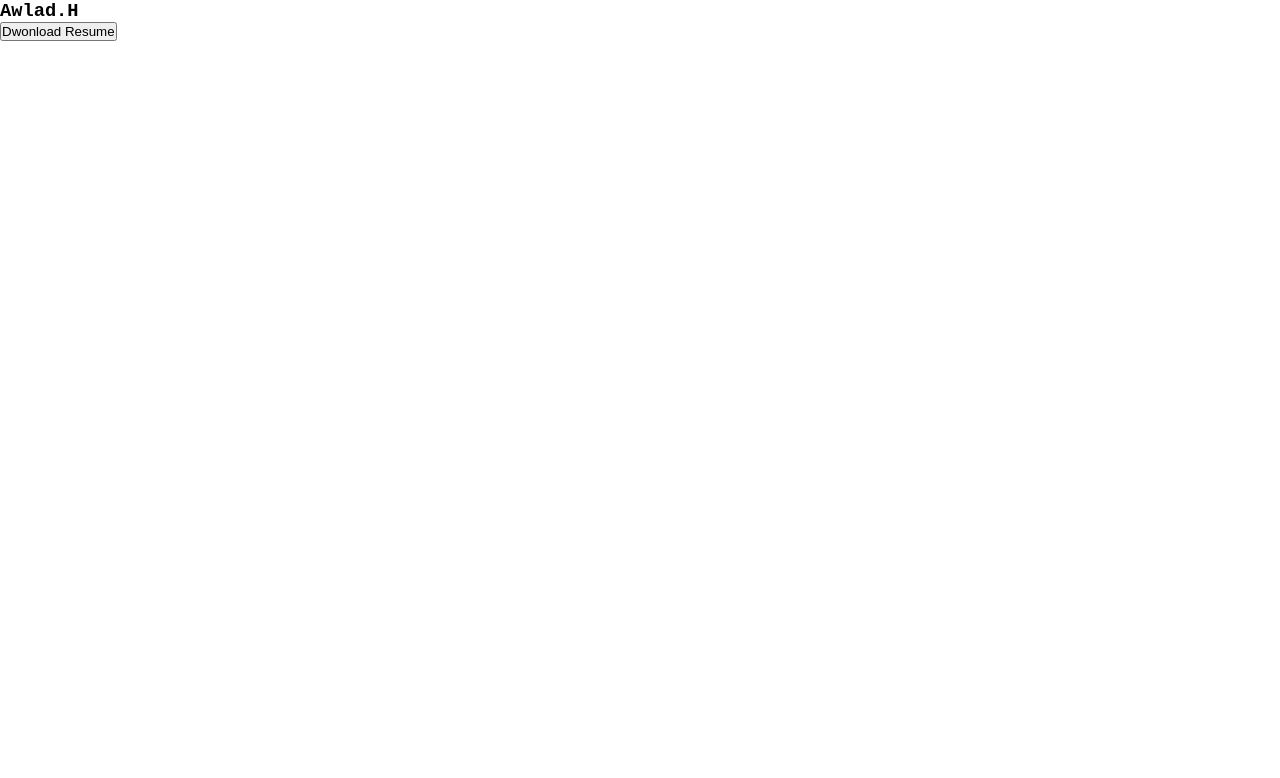
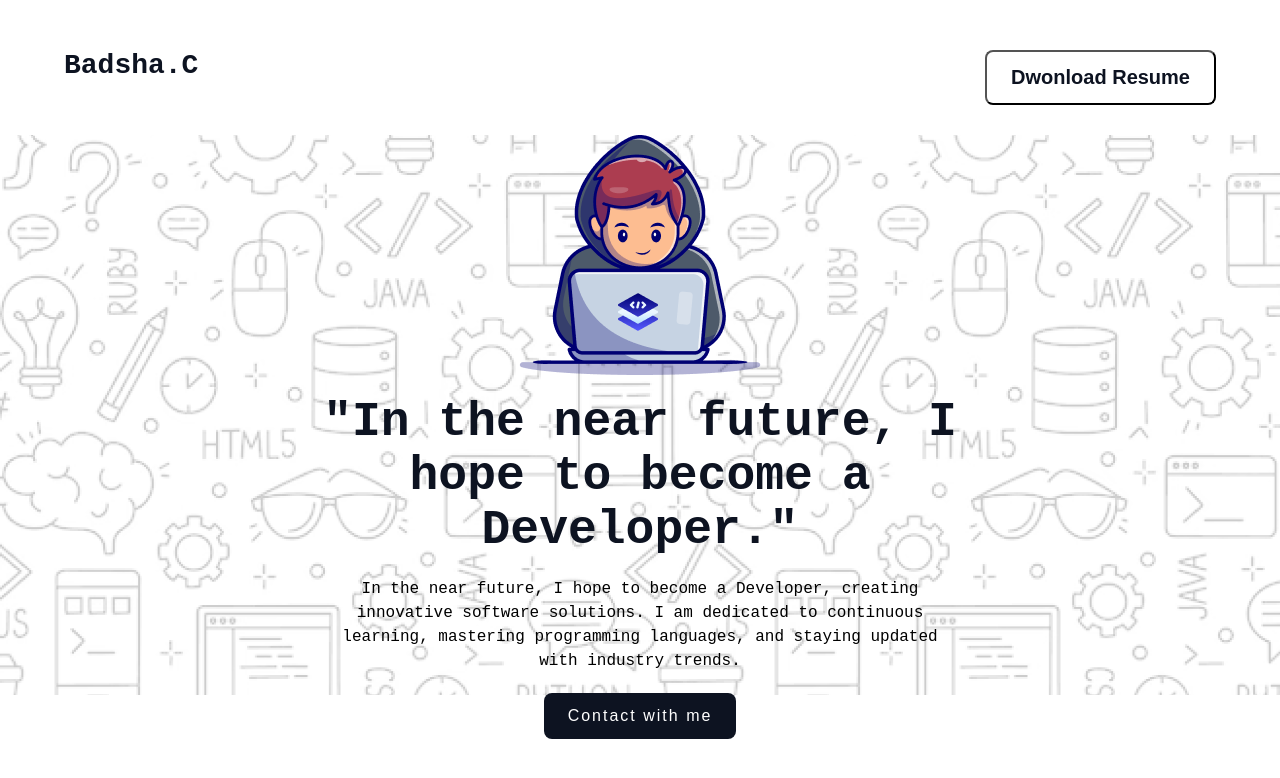
Before and after one commit to Chanbadsha/milestone-1-assigntment, a plain HTML site: page index.html in a window 1280 px wide. Drawn offline with Linux system fonts and the light colour scheme; a web font is replaced by a local one.

Commit message:
Add hero section

```diff
--- a/index.html
+++ b/index.html
@@ -1,27 +1,43 @@
 <!DOCTYPE html>
 <html lang="en">
-<head>
-    <meta charset="UTF-8">
-    <meta name="viewport" content="width=device-width, initial-scale=1.0">
+  <head>
+    <meta charset="UTF-8" />
+    <meta name="viewport" content="width=device-width, initial-scale=1.0" />
     <title>Assginment One</title>
-<link rel="stylesheet" href="./style.css">
-</head>
-<body>
+    <link rel="stylesheet" href="./style.css" />
+  </head>
+  <body>
     <header>
-<nav class="main_navbar_section">
-    <div class="navbar_left"><h3>
-        Awlad.H
-    </h3></div>
-    <div class="navebar_right"><button class="primary_btn">
-        Dwonload Resume
-    </button></div>
-</nav>
+      <nav class="main_navbar_section fixed_width">
+        <div class="navbar_left"><h3>Badsha.C</h3></div>
+        <div class="navebar_right">
+          <button class="primary_btn">Dwonload Resume</button>
+        </div>
+      </nav>
     </header>
     <main>
+      <div class="hero_section">
+        <div class="hero_section_contents fixed_width">
+          <img
+            src="./assets/Group.png"
+            alt="A boy do something using laptop"
+            class="hero_section_img"
+          />
+          <h3 class="hero_section_title">
+            "In the near future, I hope to become a Developer."
+          </h3>
+          <p class="hero_section_description">
+            In the near future, I hope to become a Developer, creating
+            innovative software solutions. I am dedicated to continuous
+            learning, mastering programming languages, and staying updated with
+            industry trends.
+          </p>
+          <button class="primary_btn secondery_btn">Contact with me</button>
+        </div>
+      </div>
+
 
     </main>
-    <footer>
-
-    </footer>
-</body>
+    <footer></footer>
+  </body>
 </html>
--- a/style.css
+++ b/style.css
@@ -14,3 +14,67 @@ body{
     width: 90%;
     margin: auto;
 }
+.primary_btn{
+    font-size: 20px;
+    font-weight: 600;
+    color: #0D1321;
+    padding: 14px 24px;
+    background-color: #fff;
+    border-radius: 8px;
+    -webkit-border-radius: 8px;
+    -moz-border-radius: 8px;
+    -ms-border-radius: 8px;
+    -o-border-radius: 8px;
+}
+.secondery_btn{
+    background-color: #0D1321;
+    color: #fff;
+    font-weight: 400;
+    border: none;
+    font-size: 16px;
+    letter-spacing: 2px;
+}
+
+/* Header section css */
+header{
+
+}
+.main_navbar_section{
+    display: flex;
+    justify-content: space-between;
+    padding-top: 50px;
+}
+.navbar_left h3{
+    font-size: 28px;
+    font-weight: 900;
+    color: #0D1321;
+}
+/* Hero Section Css */
+.hero_section{
+    background-image: url(./assets/Hero-bg.png);
+    height: 70vh;
+    margin-top: 30px;
+}
+.hero_section_contents{
+    display: flex;
+    justify-content: center;
+    align-items: center;
+    flex-direction: column;
+    width: 60%;
+    gap: 20px;
+}
+
+.hero_section_title{
+    font-size: 48px;
+    font-weight: 900;
+    color: #0D1321;
+    text-align: center;
+}
+.hero_section_description{
+    text-align: center;
+    width: 80%;
+    margin: auto;
+    line-height: 1.5;
+}
+
+/* Development Section */
```
